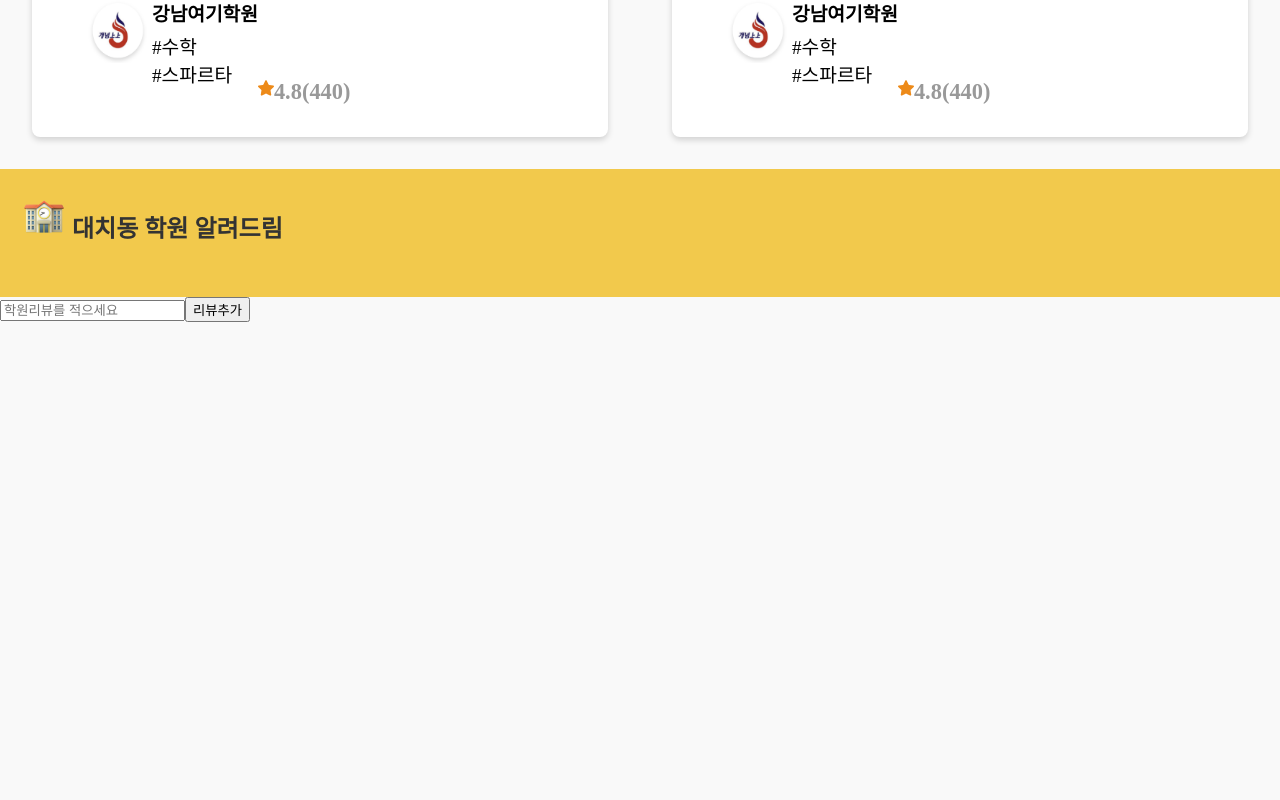
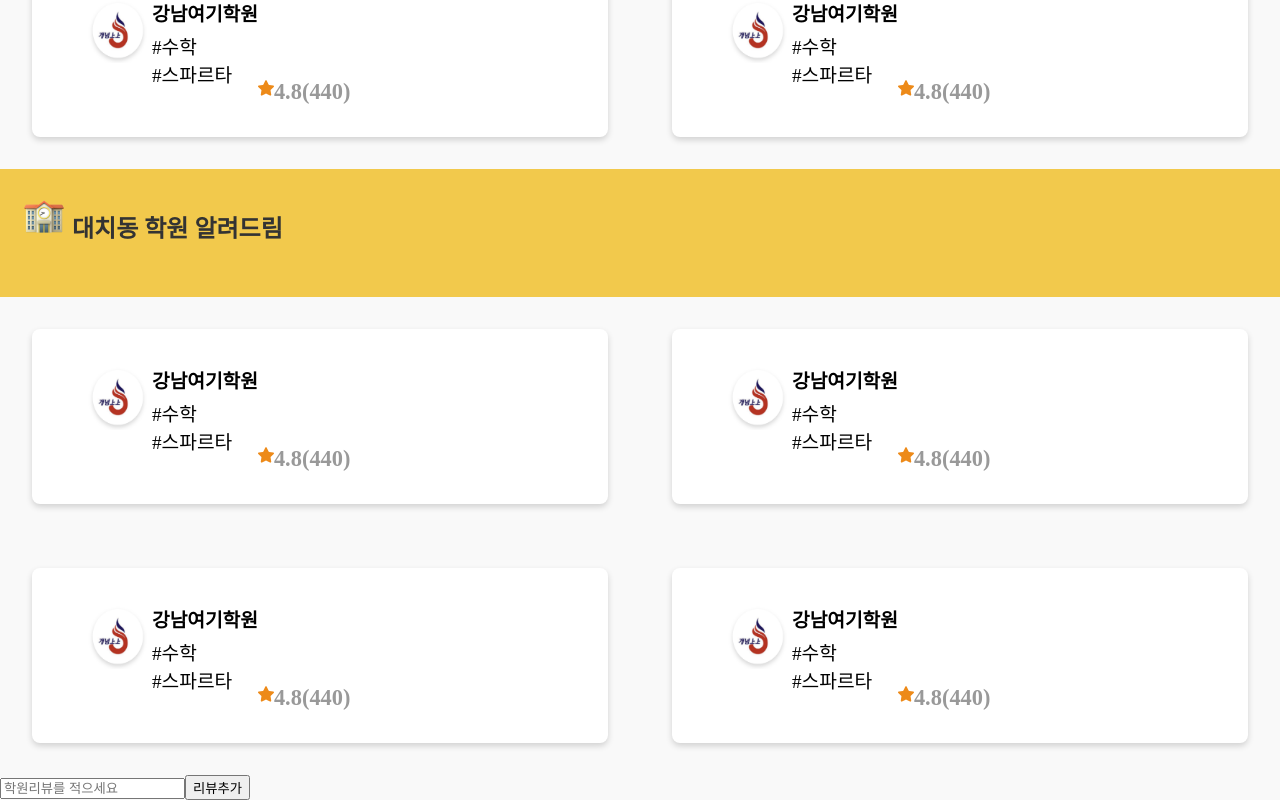
Before and after one commit to SaeromB/institution-review-, a React (Create React App) app: page / in a window 1280 px wide. Shown: the part 437-1237 px from the top of the page. Before the commit the page ends 800 px from the top, so only its background shows below. Built offline with nearby package versions, Linux system fonts and the light colour scheme.

Commit message:
added Review Detail

```diff
--- a/package.json
+++ b/package.json
@@ -8,6 +8,7 @@
     "@material/top-app-bar": "^3.2.0",
     "react": "^16.11.0",
     "react-dom": "^16.11.0",
+    "react-router": "^5.1.2",
     "react-scripts": "3.2.0",
     "sockjs": "^0.3.19",
     "styled-components": "^4.4.0"
--- a/src/App.js
+++ b/src/App.js
@@ -1,57 +1,15 @@
 import React, {Component} from 'react';
 import Main from './View/Main/Main';
-import Review from './Components/Review/Review';
-import ReviewList from './Components/Review/ReviewList';
+// import Review from './Components/Review/Review';
+// import ReviewList from './Components/Review/ReviewList';
+import ReviewDetail from './View/Main/ReviewDetail';
 
 class App extends Component {
-  inputElement = React.createRef()
-  constructor() {
-    super()
-    this.state = {
-      reviews: [],
-      currentReview: {text: '', key:''},
-    }
-  }
-
-  deleteReview = key => {
-    const filteredReviews = this.state.reviews.filter(review => {
-      return review.key !== key
-    })
-    this.setState({
-    reviews: filteredReviews,
-  })
-
-  }
-  handleInput = e => {
-    const reviewText = e.target.value
-    const currentReview = {text: reviewText, key: Date.now()}
-      this.setState({
-        currentReview,
-      })
-  }
-  addReview = e => {
-    e.preventDefault()
-    const newReview = this.state.currentReview
-    if (newReview.text !== '') {
-      console.log(newReview)
-      const reviews = [...this.state.reviews, newReview]
-      this.setState({
-        reviews: reviews,
-        currentReview: {text: '', key: ''},
-      })
-    }
-  }
   render() {
     return(
       <div>
         <Main/>
-        <Review
-         addReview={this.addReview}
-         inputElement={this.inputElement}
-         handleInput={this.handleInput}
-         currentReview={this.state.currentReview}
-        />
-        <ReviewList entries={this.state.reviews} deleteReview={this.deleteReview}/>
+        <ReviewDetail/>
       </div>
     )
   }
--- a/src/Components/Card/MainCard.js
+++ b/src/Components/Card/MainCard.js
@@ -1,4 +1,4 @@
-import React from 'react';
+import React, {Component} from 'react';
 import * as S from './CardStyle';
 import hwlogo from '../Image/Hwlogo/hwlogo.png';
 import star from '../Image/Star/star.svg';
@@ -40,4 +40,6 @@ const MainCard = () => {
   );
 };
 
+
+
 export default MainCard;
--- a/src/Components/Review/Review.js
+++ b/src/Components/Review/Review.js
@@ -6,7 +6,6 @@ class Reveiw extends Component {
   render() {
     return(
       <div>
-        <Header/>
         <form onSubmit={this.props.addReview}>
           <input
             placeholder = '학원리뷰를 적으세요'
--- a/src/Components/Review/ReviewStyle.js
+++ /dev/null
@@ -1,14 +0,0 @@
-import styled from 'styled-components';
-
-export const CardContainer = styled.div`
- margin: 2rem;
- padding: 1rem 1rem;
- background: white;
- border-radius: 0.5rem;
- box-shadow: 0px 3px 6px 0px rgba(0, 0, 0, 0.16);
- @media only screen and (min-width: 960px){
-    display: flex;
-    flex-direction: row;
-    padding: 2rem;
- }
-`;
--- /dev/null
+++ b/src/View/Main/ReviewDetail.js
@@ -0,0 +1,61 @@
+import React, {Component} from 'react';
+import Main from './Main';
+import Header from '../../Components/Header/Header';
+import Review from '../../Components/Review/Review';
+import ReviewList from '../../Components/Review/ReviewList';
+
+
+class ReviewDetail extends Component {
+  constructor() {
+    super()
+    this.state = {
+      reviews: [],
+      currentReview: {text: '', key:''},
+    }
+  }
+
+  deleteReview = key => {
+    const filteredReviews = this.state.reviews.filter(review => {
+      return review.key !== key
+    })
+    this.setState({
+    reviews: filteredReviews,
+  })
+
+  }
+  handleInput = e => {
+    const reviewText = e.target.value
+    const currentReview = {text: reviewText, key: Date.now()}
+      this.setState({
+        currentReview,
+      })
+  }
+  addReview = e => {
+    e.preventDefault()
+    const newReview = this.state.currentReview
+    if (newReview.text !== '') {
+      console.log(newReview)
+      const reviews = [...this.state.reviews, newReview]
+      this.setState({
+        reviews: reviews,
+        currentReview: {text: '', key: ''},
+      })
+    }
+  }
+  render() {
+    return(
+      <div>
+        <Main/>
+        <Review
+         addReview={this.addReview}
+         inputElement={this.inputElement}
+         handleInput={this.handleInput}
+         currentReview={this.state.currentReview}
+        />
+        <ReviewList entries={this.state.reviews} deleteReview={this.deleteReview}/>
+      </div>
+    )
+  }
+}
+
+export default ReviewDetail;
```
Also changed, not shown: 1 other file (tests, documents, lock files or other folders). Lines whose indentation alone changed are shown as unchanged.
